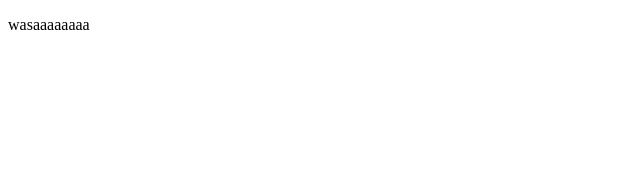
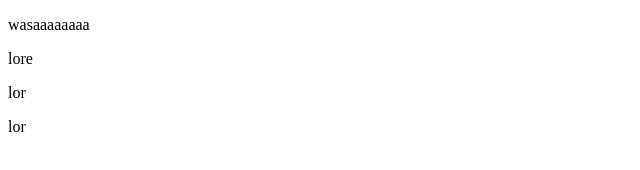
Before and after one commit to Markkozxd127/pruebaGithub, a plain HTML site: page mark.html in a window 1280 px wide. Shown: the full height of the page, 0-640 px from the left. Drawn offline with Linux system fonts and the light colour scheme.

Commit message:
hice alguno s cambios

```diff
--- a/mark.html
+++ b/mark.html
@@ -15,6 +15,9 @@
                 wasaaaaaaaa
             </picture>
         </p>
+        <p>lore</p>
     </header>
+    <p>lor</p>
 </body>
+<p>lor</p>
 </html>
```
